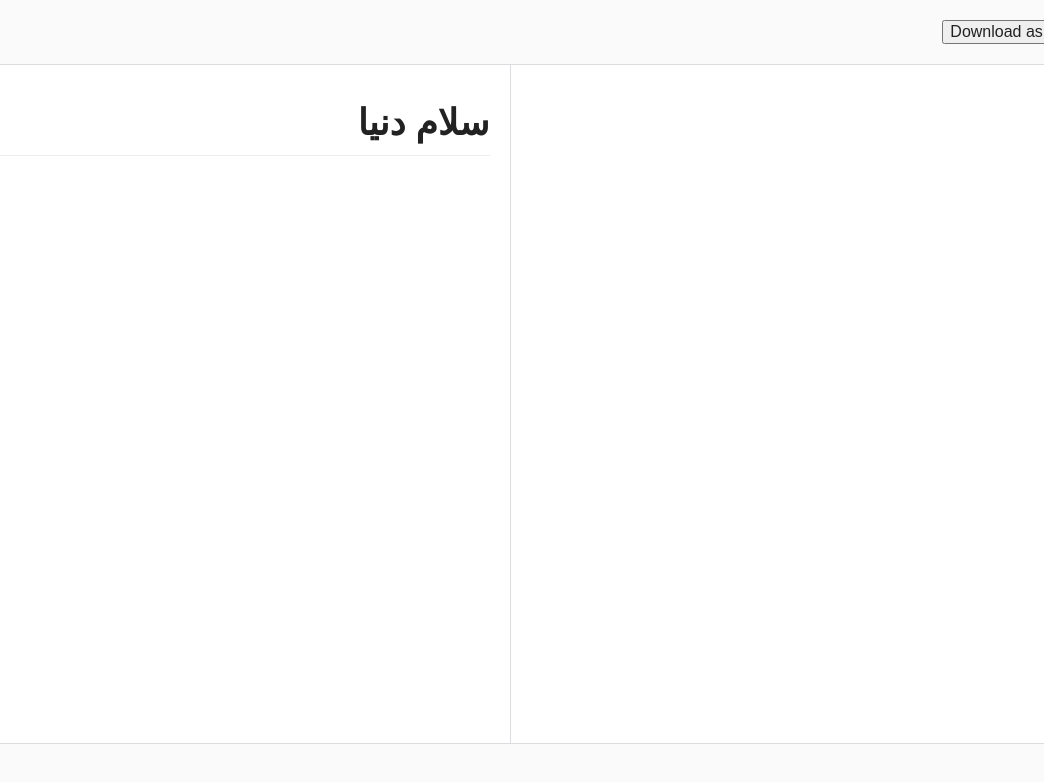
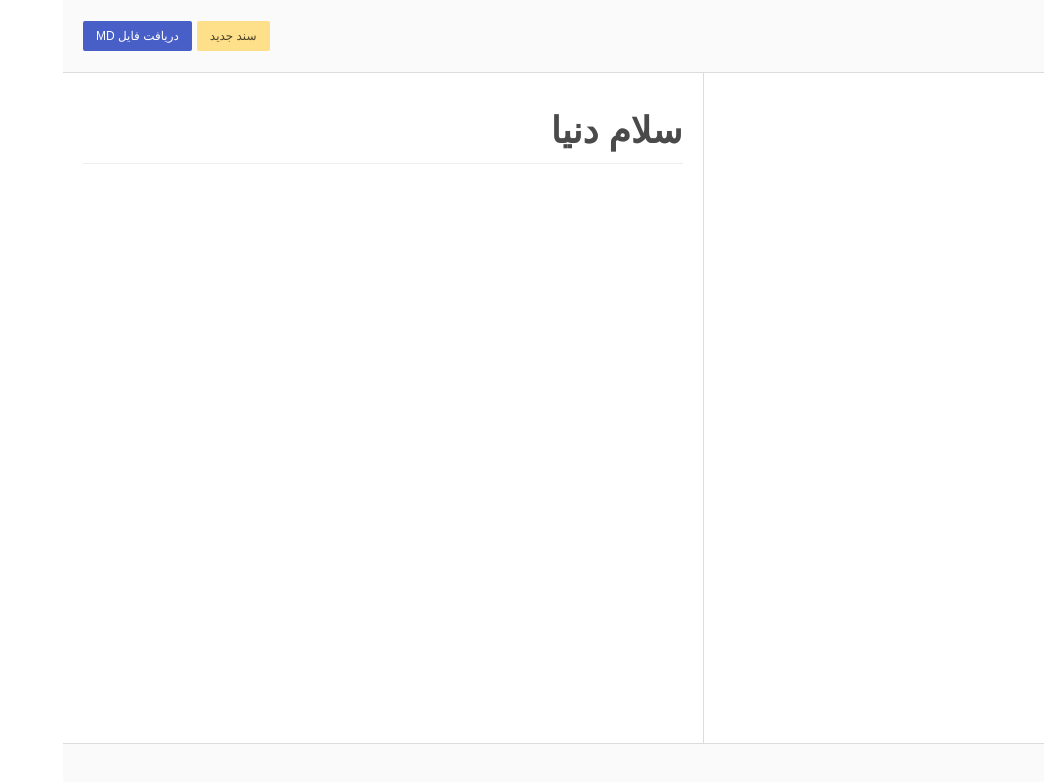
Before and after one commit to p3yman/benevis.online, a React (Create React App) app: page / in a window 1280 px wide. Shown: the top 782 px of the page, without its empty margins (236-1280 px from the left). Built offline with nearby package versions, Linux system fonts and the light colour scheme; a web font is replaced by a local one.

Commit message:
Refactor header, adding bulma

```diff
--- a/public/index.html
+++ b/public/index.html
@@ -9,6 +9,10 @@
       href="https://cdnjs.cloudflare.com/ajax/libs/vazir-font/26.0.2/font-face.css"
       integrity="sha512-6luF9h11Ndr/7tjMwMAW5PnvyQrZiT73OWa/Psd5zIQfaKK3GMeKukZYWpnHr8yCvzMLj/wTwHY7/yWN/A60ig=="
       crossorigin="anonymous"
+    />
+    <link
+      rel="stylesheet"
+      href="https://cdn.jsdelivr.net/npm/bulma@0.9.0/css/bulma.min.css"
     />
     <meta name="theme-color" content="#1273EB" />
     <meta name="description" content="Neveshte: RTL Markdown editor" />
--- a/src/App.js
+++ b/src/App.js
@@ -9,7 +9,7 @@ const App = () => {
 
   return (
     <div id="app">
-      <Header text={text} />
+      <Header text={text} setText={setText} />
       <Editor text={text} setText={setText} />
       <Footer text={text} />
     </div>
--- a/src/assets/styles/partials/_base.scss
+++ b/src/assets/styles/partials/_base.scss
@@ -14,6 +14,10 @@ body {
   overflow: hidden;
 }
 
+.button {
+  font-family: $font;
+}
+
 #app {
   display: flex;
   flex-direction: column;
@@ -23,6 +27,13 @@ body {
     border-bottom: $border;
     background: #fafafa;
     padding: 20px;
+    display: flex;
+    justify-content: space-between;
+    align-items: center;
+
+    .button {
+      margin-right: 5px;
+    }
   }
 
   > footer {
--- a/src/assets/styles/partials/_markdown.scss
+++ b/src/assets/styles/partials/_markdown.scss
@@ -342,4 +342,9 @@
   .md-lang {
     color: #b4654d;
   }
+
+  pre,
+  code {
+    direction: ltr !important;
+  }
 }
--- a/src/components/Header.js
+++ b/src/components/Header.js
@@ -1,26 +1,27 @@
 import React from "react";
+import { downloadMd } from "../helpers";
+import Logo from "../assets/images/logo.svg";
 
-const Header = ({ text }) => {
-  const download = () => {
-    const blob = new Blob([text], { type: "text/plain" });
-
-    const a = document.createElement("a");
-    a.download = "file.md";
-    a.href = URL.createObjectURL(blob);
-    a.dataset.downloadurl = ["text/plain", a.download, a.href].join(":");
-    a.style.display = "none";
-    document.body.appendChild(a);
-    a.click();
-    document.body.removeChild(a);
-    setTimeout(function () {
-      URL.revokeObjectURL(a.href);
-    }, 1500);
-  };
-
+const Header = ({ text, setText }) => {
   return (
     <header>
-      Header
-      <button onClick={download}>Download as md</button>
+      <div className="right">
+        <img src={Logo} alt="Neveshte" width="32" />
+      </div>
+      <div className="left">
+        <button
+          className="button is-small is-warning"
+          onClick={() => setText("")}
+        >
+          سند جدید
+        </button>
+        <button
+          className="button is-small is-link"
+          onClick={() => downloadMd(text)}
+        >
+          دریافت فایل MD
+        </button>
+      </div>
     </header>
   );
 };
--- /dev/null
+++ b/src/helpers/index.js
@@ -0,0 +1,19 @@
+/**
+ * Download markdown with the passed text as contnet
+ * @param {string} text
+ */
+export const downloadMd = (text, name = "neveshte") => {
+  const blob = new Blob([text], { type: "text/plain" });
+
+  const a = document.createElement("a");
+  a.download = `${name}.md`;
+  a.href = URL.createObjectURL(blob);
+  a.dataset.downloadurl = ["text/plain", a.download, a.href].join(":");
+  a.style.display = "none";
+  document.body.appendChild(a);
+  a.click();
+  document.body.removeChild(a);
+  setTimeout(function () {
+    URL.revokeObjectURL(a.href);
+  }, 1500);
+};
```
Also changed, not shown: src/assets/images/copy.svg (added), src/assets/images/logo.svg (added).
